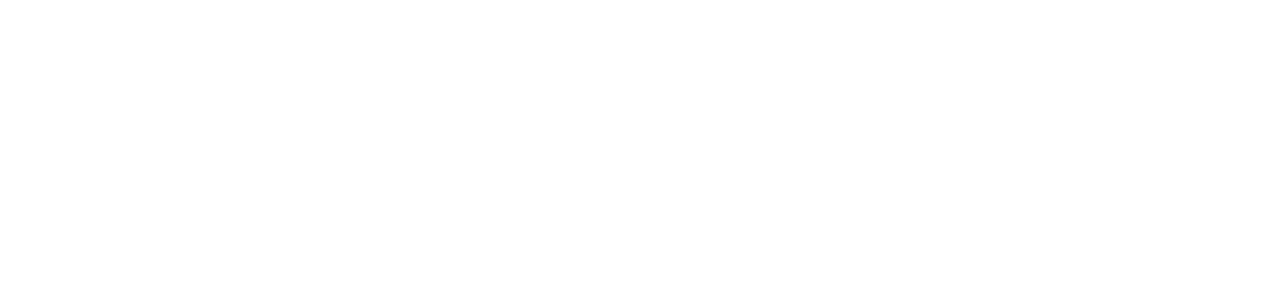
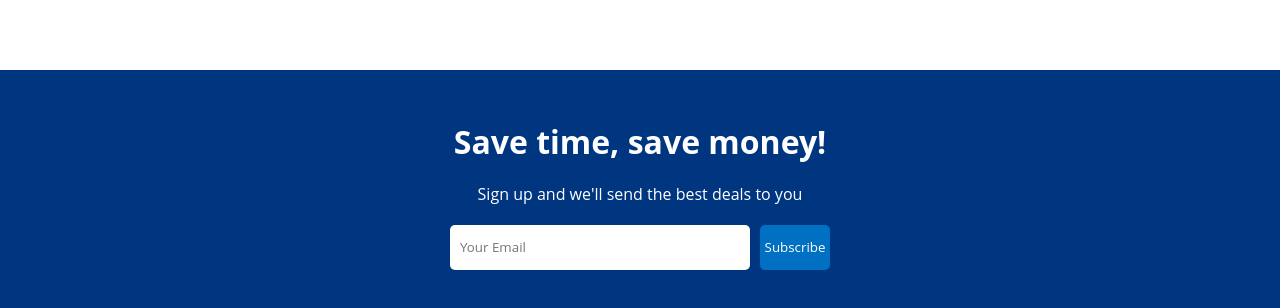
Before and after one commit to programer1983/React-Booking-Interface, a React (Create React App) app: page / in a window 1280 px wide. Shown: the part 1405-1713 px from the top of the page. Before the commit the page ends 1395 px from the top, so only its background shows below. Built offline with nearby package versions, Linux system fonts and the light colour scheme.

Commit message:
MailList component

```diff
--- /dev/null
+++ b/src/components/mailList/MailList.jsx
@@ -0,0 +1,18 @@
+import React from 'react'
+import "./mailList.css"
+
+const MailList = () => {
+  return (
+    <div className='mail'>
+        <h1 className='mailTitle'>Save time, save money!</h1>
+        <span className='mailDesc'>Sign up and we'll send the best deals to you</span>
+
+        <div className='mailInputContainer'>
+            <input type="text" placeholder='Your Email'/>
+            <button>Subscribe</button>
+        </div>
+    </div>
+  )
+}
+
+export default MailList
--- /dev/null
+++ b/src/components/mailList/mailList.css
@@ -0,0 +1,31 @@
+.mail {
+    width: 100%;
+    margin-top: 50px;
+    background-color: #003580;
+    color: white;
+    display: flex;
+    flex-direction: column;
+    align-items: center;
+    gap: 20px;
+    padding: 50px;
+}
+
+.mailInputContainer > input {
+    width: 300px;
+    height: 45px;
+    border: none;
+    padding: 10px;
+    margin-right: 10px;
+    border-radius: 5px;
+}
+
+.mailInputContainer >  button {
+    height: 45px;
+    width: 70px;
+    background-color: #0071c2;
+    color: white;
+    font-weight: 500;
+    border: none;
+    border-radius: 5px;
+    cursor: pointer;
+}
--- a/src/pages/home/Home.jsx
+++ b/src/pages/home/Home.jsx
@@ -2,6 +2,7 @@ import React from 'react'
 import Featured from '../../components/featured/Featured'
 import FeaturedProperties from '../../components/featuredProperties/FeaturedProperties'
 import Header from '../../components/header/Header'
+import MailList from '../../components/mailList/MailList'
 import Navbar from '../../components/navbar/Navbar'
 import PropertyList from '../../components/properrtyList/PropertyList'
 import "./home.css"
@@ -17,6 +18,7 @@ const Home = () => {
         <PropertyList />
         <h1 className='homeTitle'>Homes quests love</h1>
         <FeaturedProperties />
+        <MailList />
       </div>
     </div>
   )
```
